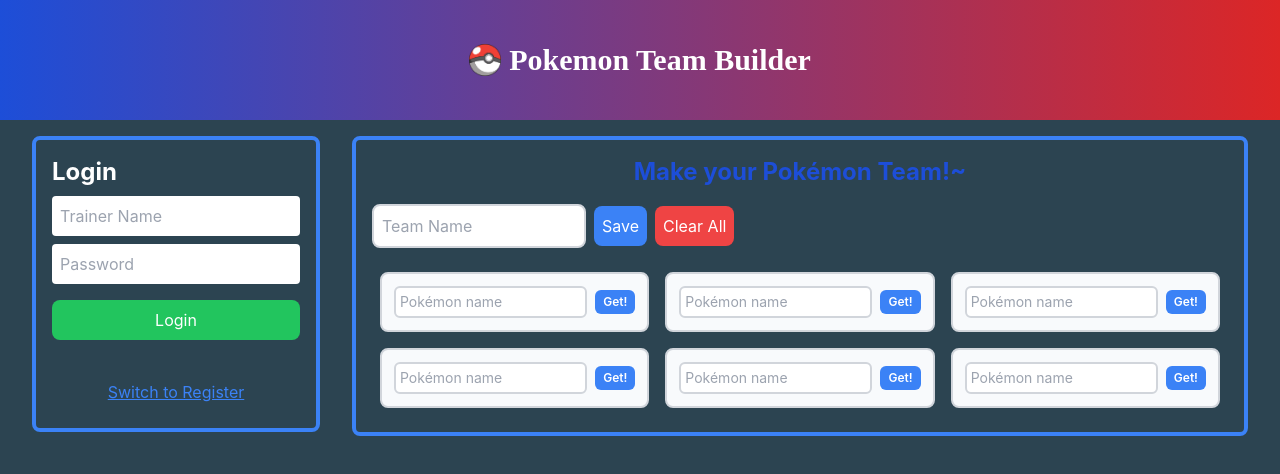
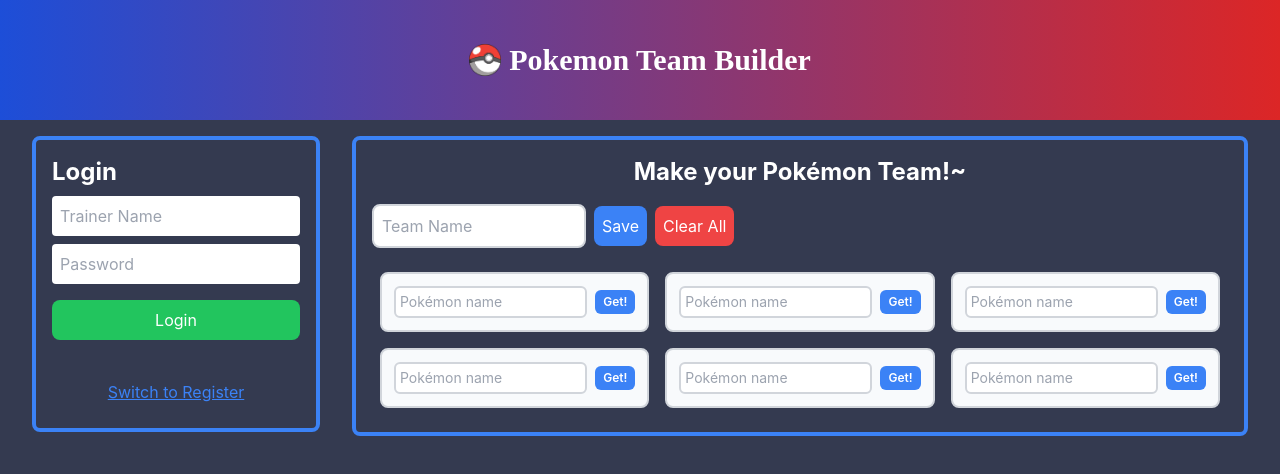
Before and after one commit to ACwolf55/Pokemon-team-builder-hooks, a React (Create React App) app: page / in a window 1280 px wide. Shown: the top 474 px of the page. Built offline with nearby package versions, Linux system fonts and the light colour scheme; a web font is replaced by a local one.

Commit message:
style: white header text and slate-blue background color

```diff
--- a/src/App.css
+++ b/src/App.css
@@ -1,6 +1,6 @@
 .App{
 
-  background-color: rgb(44, 68, 81);
+  background-color: rgb(52, 58, 80);
 
 
 
--- a/src/App.js
+++ b/src/App.js
@@ -1,7 +1,6 @@
 import Header from './components/Header';
 import {Route, Routes} from 'react-router-dom'
 import Home from './pages/Home'
-import { Register } from './pages/Register';
 import TrainerTeams from './pages/TrainerTeams';
 import SavedPokemonTeam from './pages/SavedPokemonTeam';
 import NotFound from './pages/NotFound';
@@ -16,7 +15,6 @@
       <Header/>
     <Routes>
         <Route path='/' element={<Home/>} />
-        <Route path='/register' element={<Register/>} />
         <Route path='/trainer-teams' element={<TrainerTeams/>} />
         <Route path='/trainer-teams/:teamId' element={<SavedPokemonTeam/>} />
         <Route path='*' element={<NotFound/>} />
--- a/src/components/NewPokemonTeam.tsx
+++ b/src/components/NewPokemonTeam.tsx
@@ -77,7 +77,7 @@
 
   return (
     <div className="w-full lg:max-w-4xl border-4 border-blue-500 rounded-lg p-4">
-      <h2 className="text-2xl font-bold text-center text-blue-700 mb-4">
+      <h2 className="text-2xl font-bold text-center text-white mb-4">
         Make your Pokémon Team!~
       </h2>
       <div className="flex items-center space-x-2 mb-4">
--- a/src/pages/Register.tsx
+++ /dev/null
@@ -1,8 +0,0 @@
-import React from 'react'
-
-export const Register = () => {
-  return (
-    <div>Register</div>
-  )
-}
-//
```
